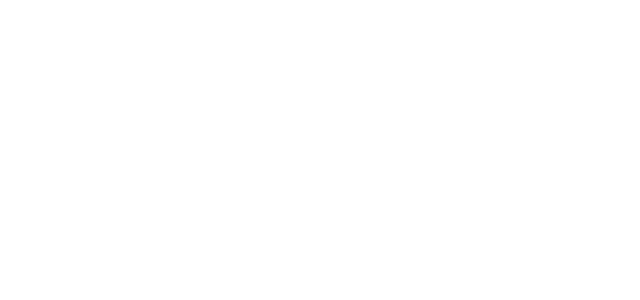
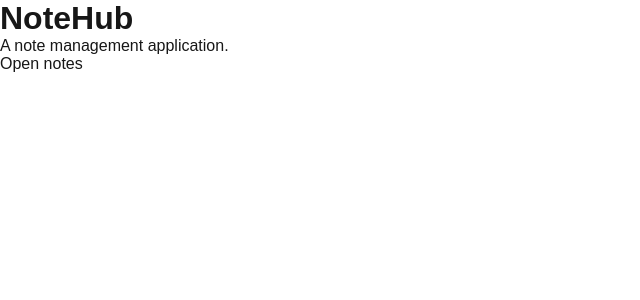
Before and after one commit to mariiaplakhtyna/09-auth, a Next.js app: page / in a window 1280 px wide. Before the commit this address had no page. Shown: the top 300 px of the page, without its empty margins (0-640 px from the left). Built offline with nearby package versions, Linux system fonts and the light colour scheme.

Commit message:
update home page

```diff
--- a/app/page.tsx
+++ b/app/page.tsx
@@ -1,5 +1,11 @@
-import { redirect } from "next/navigation";
+import Link from "next/link";
 
 export default function Home() {
-  redirect("/notes");
+  return (
+    <main>
+      <h1>NoteHub</h1>
+      <p>A note management application.</p>
+      <Link href="/notes">Open notes</Link>
+    </main>
+  );
 }
```
